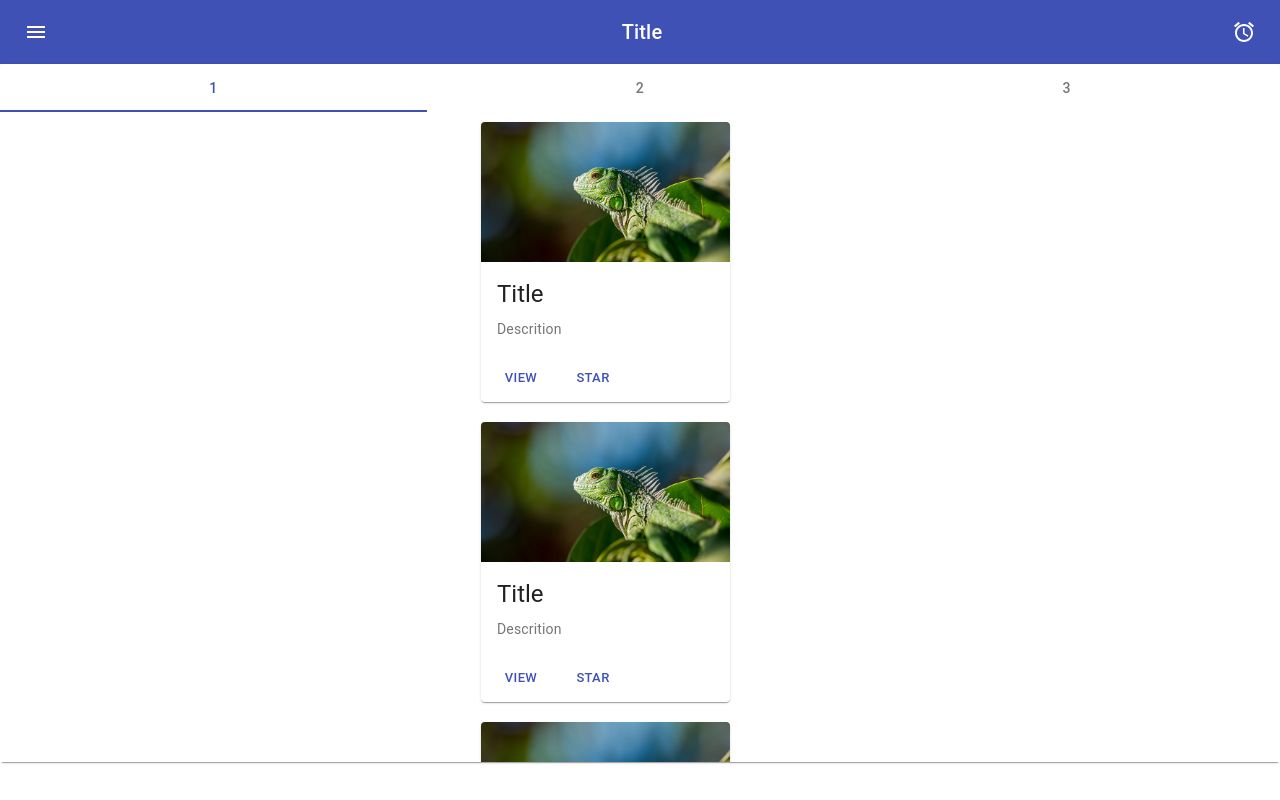
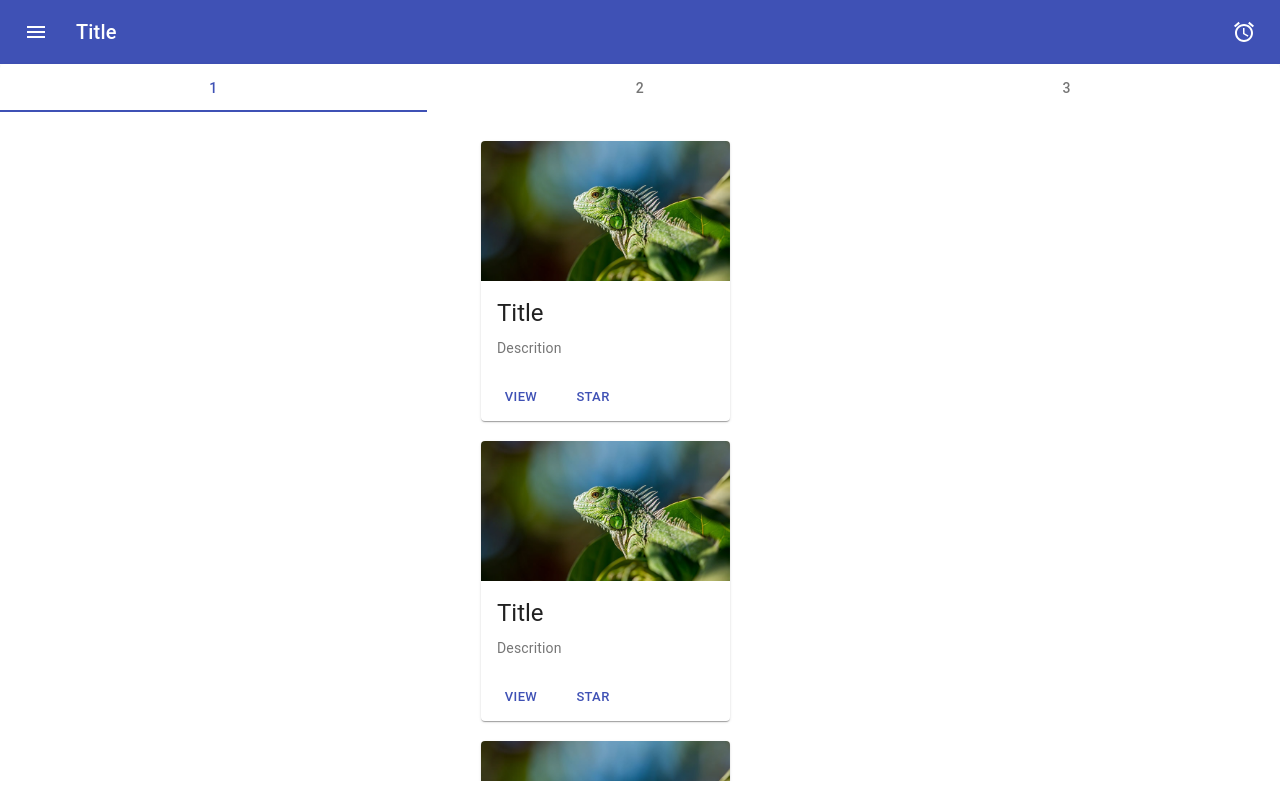
Before and after one commit to hozongsien/Imposter, a React (Create React App) app: page / in a window 1280 px wide. Built offline with nearby package versions, Linux system fonts and the light colour scheme.

Commit message:
Fixed list view not in fullscreen

```diff
--- a/src/App.css
+++ b/src/App.css
@@ -1,14 +1,13 @@
-.App {
-  text-align: center;
-  background-color: white;
+html {
+  height: 100vh;
 }
 
-.App-header {
-  min-height: 100vh;
+body {
+  height: 100vh;
+}
+
+.App {
   display: flex;
   flex-direction: column;
-  align-items: center;
-  justify-content: center;
-  font-size: calc(10px + 2vmin);
-  color: white;
+  height: 100vh;
 }
--- a/src/App.js
+++ b/src/App.js
@@ -7,7 +7,7 @@
 import LearnTab from './components/LearnTab';
 import './App.css';
 
-function App() {
+const App = () => {
   return (
     <div className="App">
       <Header>
@@ -20,6 +20,6 @@
       </SimpleTabs>
     </div>
   );
-}
+};
 
 export default App;
--- a/src/components/SimpleTabs.js
+++ b/src/components/SimpleTabs.js
@@ -15,45 +15,26 @@
 import { green } from '@material-ui/core/colors';
 import Box from '@material-ui/core/Box';
 
-const TabPanel = (props) => {
-  const { children, value, index, ...other } = props;
-
-  return (
-    <Typography
-      component="div"
-      role="tabpanel"
-      hidden={value !== index}
-      id={`action-tabpanel-${index}`}
-      aria-labelledby={`action-tab-${index}`}
-      {...other}
-    >
-      {value === index && <Box p={0}>{children}</Box>}
-    </Typography>
-  );
-};
-
-TabPanel.propTypes = {
-  children: PropTypes.node,
-  index: PropTypes.any.isRequired,
-  value: PropTypes.any.isRequired,
-};
-
-TabPanel.defaultProps = {
-  children: PropTypes.node,
-};
-
-const a11yProps = (index) => {
-  return {
-    id: `action-tab-${index}`,
-    'aria-controls': `action-tabpanel-${index}`,
-  };
-};
-
 const useStyles = makeStyles((theme) => ({
   root: {
     backgroundColor: theme.palette.background.paper,
     width: '100%',
+    height: '100%',
     position: 'relative',
+  },
+  tabsContainer: {
+    height: '100%',
+    width: '100%',
+    display: 'flex',
+    flexDirection: 'column',
+  },
+  tabsPanel: {
+    height: '100%',
+    width: '100%',
+  },
+  tabsContent: {
+    height: '100%',
+    width: '100%',
   },
   fab: {
     position: 'absolute',
@@ -68,6 +49,45 @@
     },
   },
 }));
+
+const a11yProps = (index) => {
+  return {
+    id: `action-tab-${index}`,
+    'aria-controls': `action-tabpanel-${index}`,
+  };
+};
+
+const TabPanel = (props) => {
+  const { children, value, index, ...other } = props;
+  const classes = useStyles();
+
+  return (
+    <Typography
+      component="div"
+      role="tabpanel"
+      hidden={value !== index}
+      id={`action-tabpanel-${index}`}
+      aria-labelledby={`action-tab-${index}`}
+      {...other}
+    >
+      {value === index && (
+        <Box className={classes.tabsContent} p={0}>
+          {children}
+        </Box>
+      )}
+    </Typography>
+  );
+};
+
+TabPanel.propTypes = {
+  children: PropTypes.node,
+  index: PropTypes.any.isRequired,
+  value: PropTypes.any.isRequired,
+};
+
+TabPanel.defaultProps = {
+  children: PropTypes.node,
+};
 
 const SimpleTabs = (props) => {
   const classes = useStyles();
@@ -118,7 +138,7 @@
   const toTabPanel = (c, i, v, a) => {
     // Last item to be cloned to handle stopping of predictions
     return (
-      <TabPanel key={i} index={i} value={v} dir={theme.direction}>
+      <TabPanel className={classes.tabsPanel} key={i} index={i} value={v} dir={theme.direction}>
         {i === a.length - 1 ? React.cloneElement(c, { shouldDetect }) : c}
       </TabPanel>
     );
@@ -126,9 +146,8 @@
 
   return (
     <div className={classes.root}>
-      <Paper>
+      <Paper className={classes.tabsContainer}>
         <Tabs
-          id="back-to-top-anchor"
           value={value}
           onChange={handleChange}
           aria-label="simple tabs example"
```
